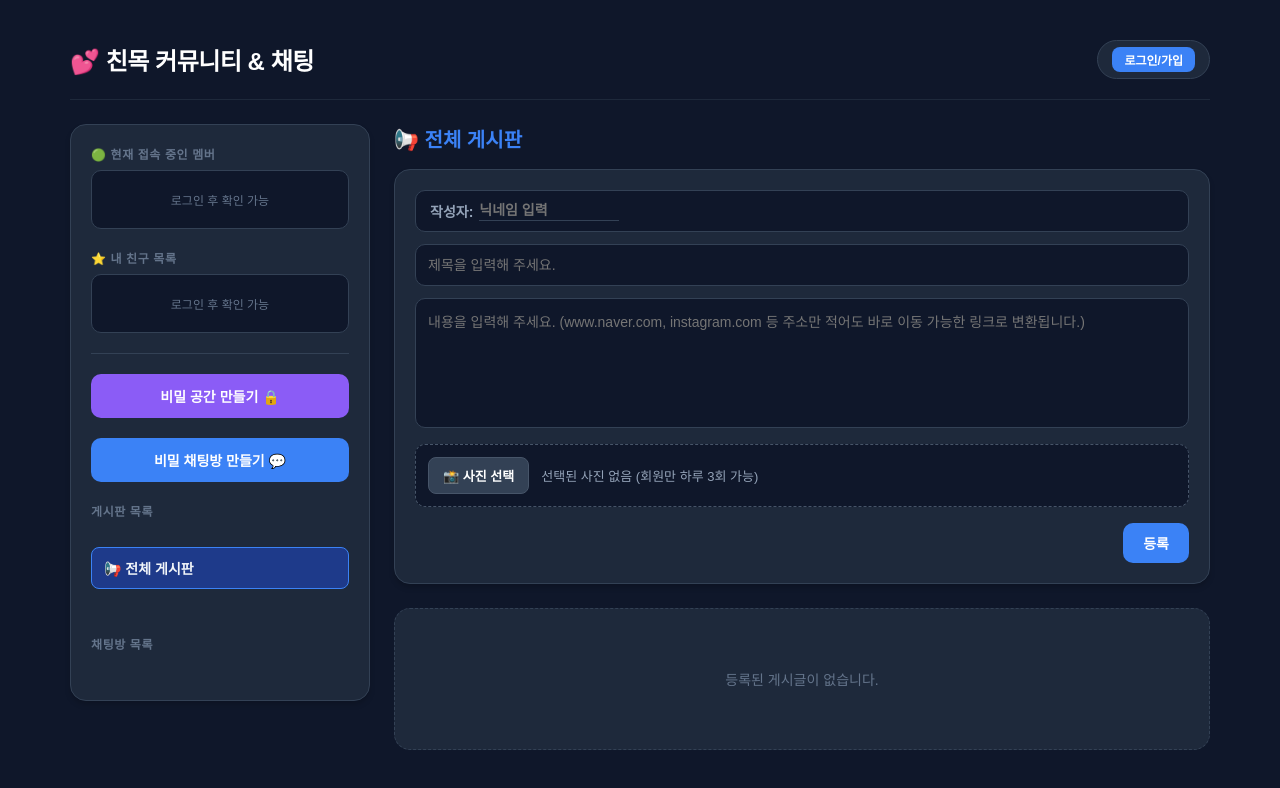
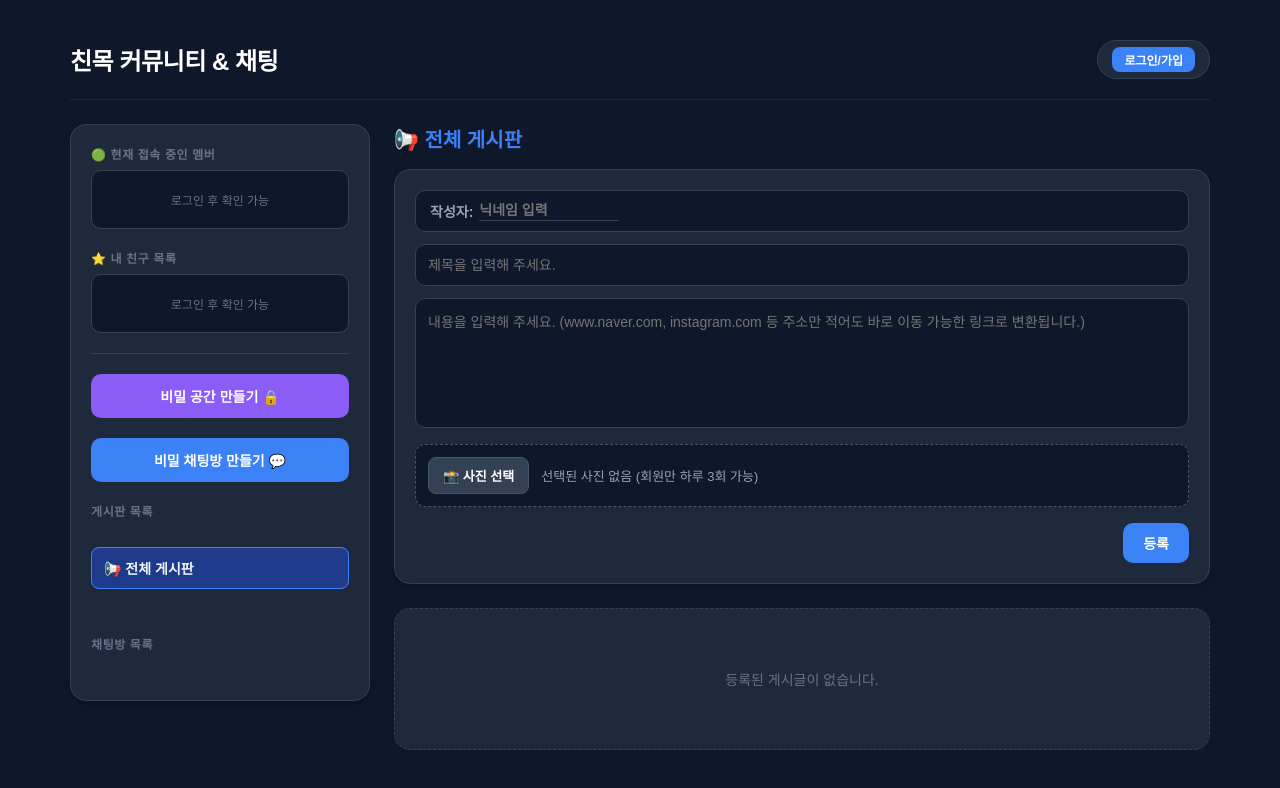
Before and after one commit to hyeonujeong888-gif/rptlvks, a plain HTML site: page index.html in a window 1280 px wide. Drawn offline with Linux system fonts and the light colour scheme; no server answers; a web font is replaced by a local one.

Commit message:
Update index.html

```diff
--- a/index.html
+++ b/index.html
@@ -221,7 +221,7 @@
 
 <div class="container">
     <header>
-        <h1>💕 친목 커뮤니티 & 채팅</h1>
+        <h1> 친목 커뮤니티 & 채팅</h1>
         <div class="user-info" id="globalUserInfo"></div>
     </header>
 
```
